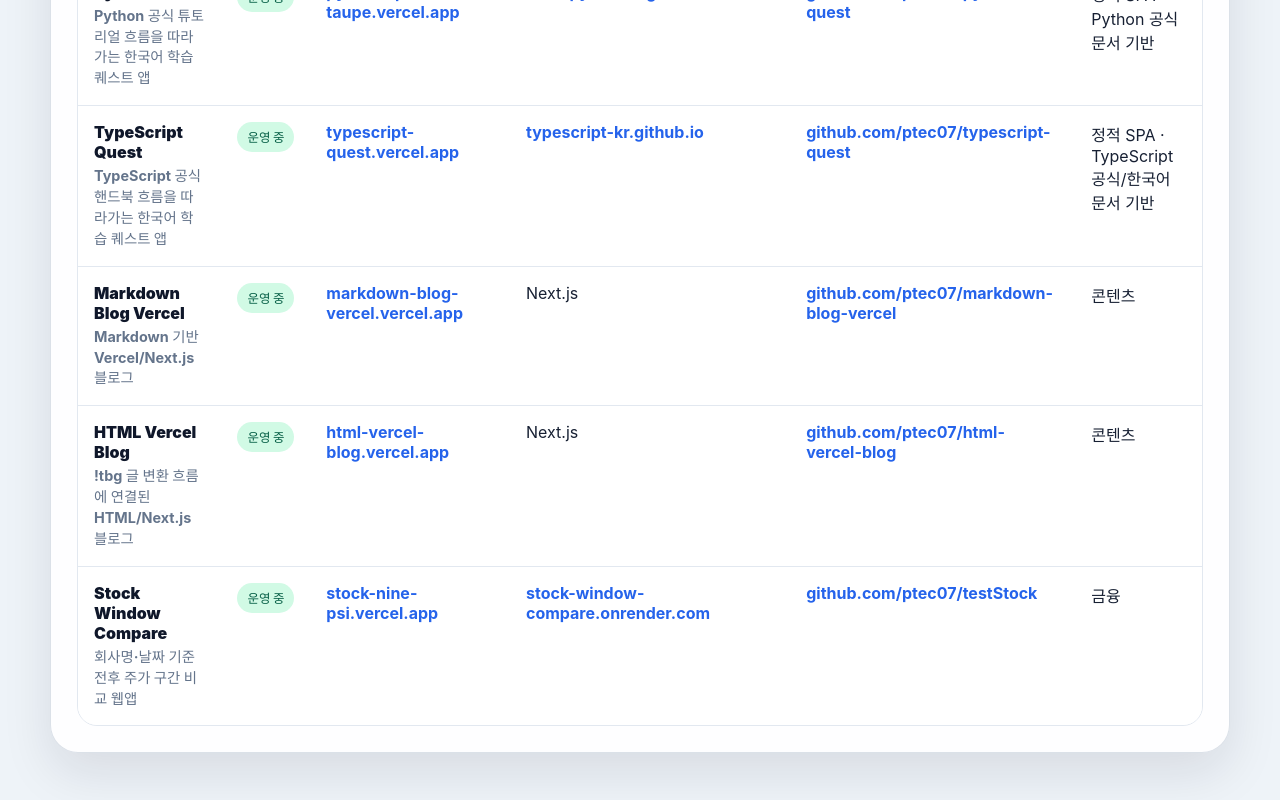
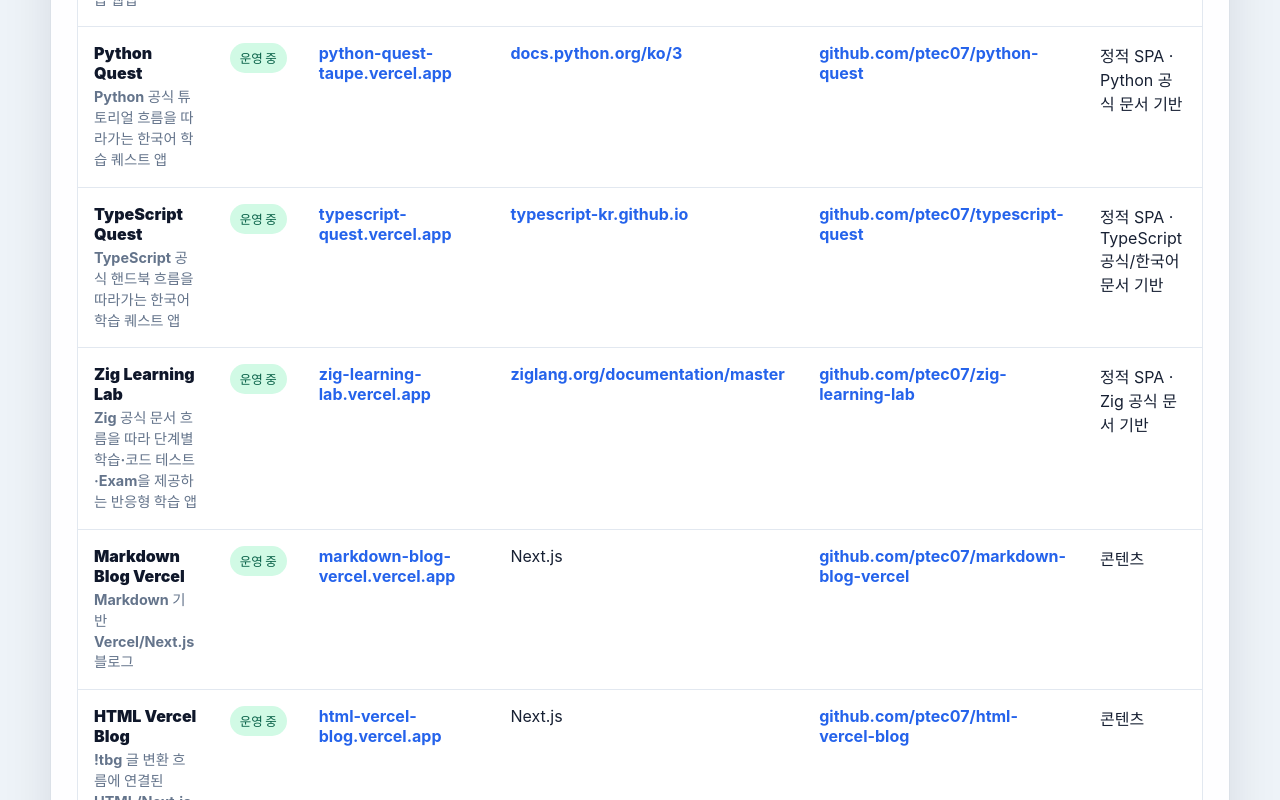
Before and after one commit to ptec07/the-dashboard-i-made, a React (Vite) app: page / in a window 1280 px wide. Shown: the part 1851-2651 px from the top of the page. Built offline with nearby package versions, Linux system fonts and the light colour scheme.

Commit message:
Add Zig Learning Lab to dashboard

```diff
--- a/src/App.tsx
+++ b/src/App.tsx
@@ -97,6 +97,16 @@
     backend: 'https://typescript-kr.github.io/',
     github: 'https://github.com/ptec07/typescript-quest',
     note: '정적 SPA · TypeScript 공식/한국어 문서 기반',
+  },
+  {
+    name: 'Zig Learning Lab',
+    description: 'Zig 공식 문서 흐름을 따라 단계별 학습·코드 테스트·Exam을 제공하는 반응형 학습 앱',
+    category: '학습',
+    status: '운영 중',
+    frontend: 'https://zig-learning-lab.vercel.app/',
+    backend: 'https://ziglang.org/documentation/master/',
+    github: 'https://github.com/ptec07/zig-learning-lab',
+    note: '정적 SPA · Zig 공식 문서 기반',
   },
   {
     name: 'Markdown Blog Vercel',
```
Also changed, not shown: 1 other file (tests, documents, lock files or other folders).
